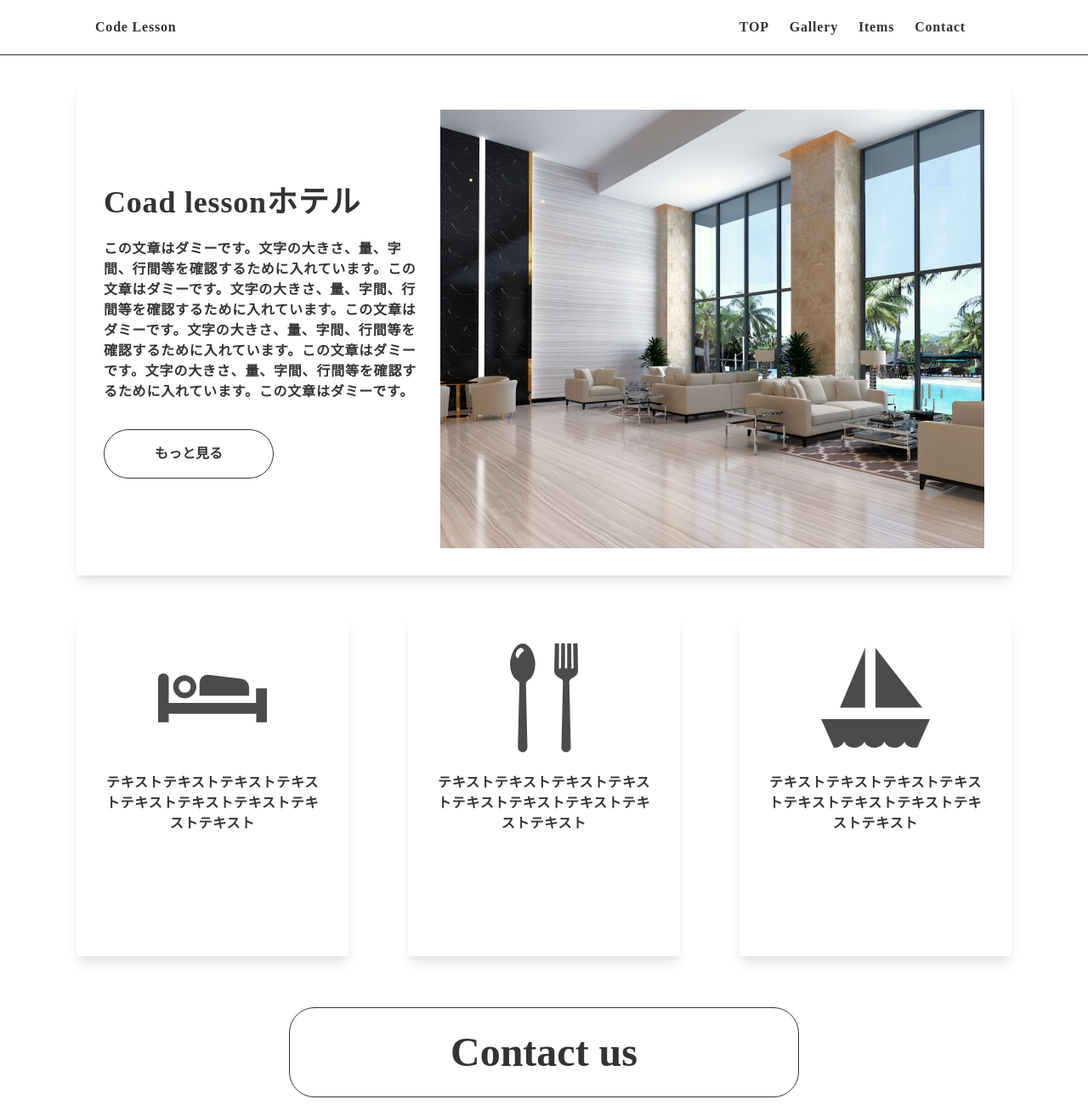
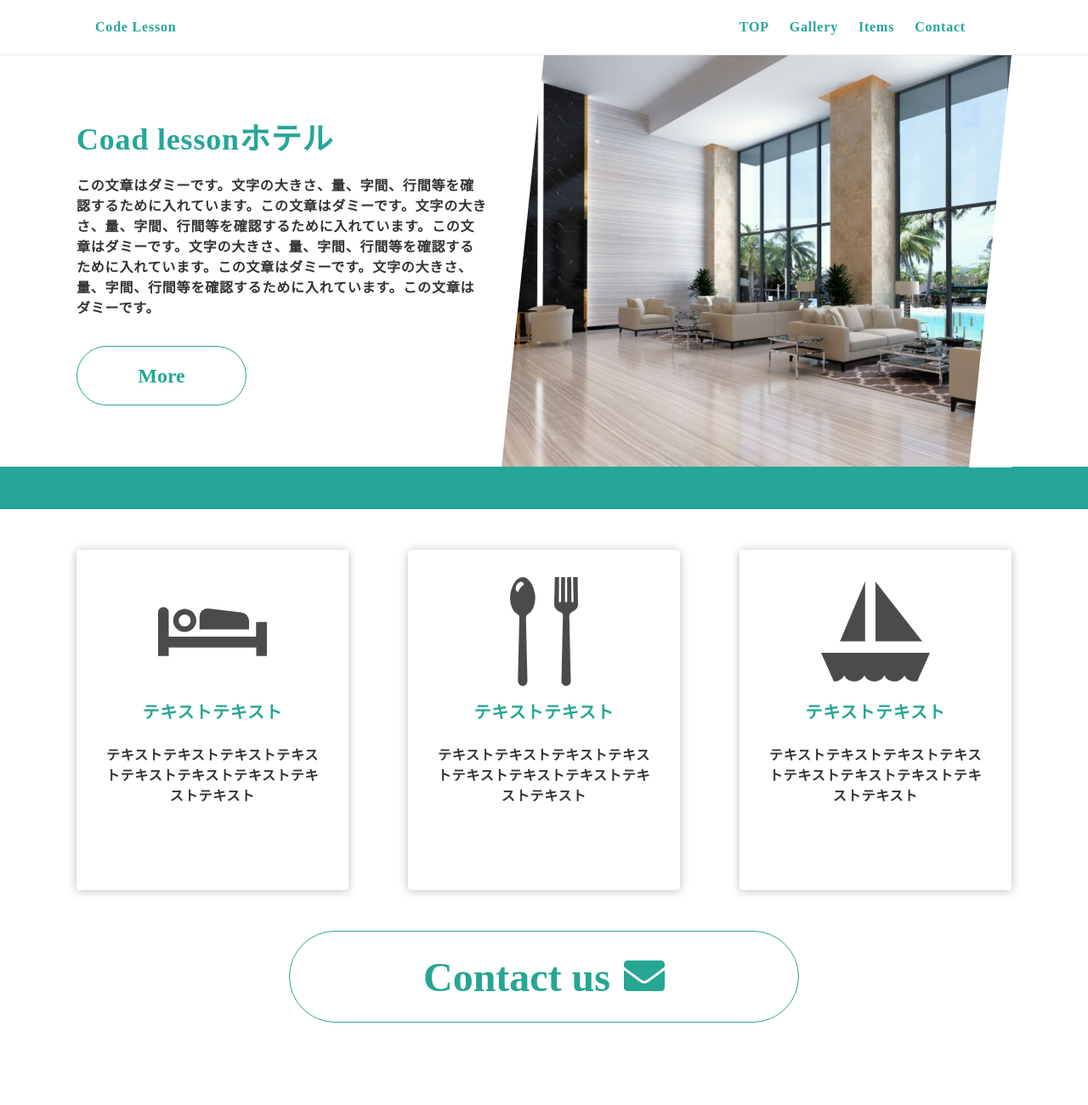
Before and after one commit to kasuyaofcb/responsive_test, a plain HTML site: page index.html in a window 1280 px wide. Shown: the whole page at 85% size. After the commit the page ends 1251 px from the top, so only its background shows below. Drawn offline with Linux system fonts and the light colour scheme; some packages are replaced by stand-ins of ours.

Commit message:
40th commit

```diff
--- a/css/style.css
+++ b/css/style.css
@@ -10,7 +10,7 @@ body {
 }
 
 .header{
-  border-bottom: 1px solid #333;
+  border-bottom: 1px solid #ebeaeb;
 }
 
 .header-wrapper {
@@ -23,8 +23,12 @@ body {
 
 }
 
+.wrapper-left {
+  color:#26a69a;
+}
 .wrapper-right {
   padding: 8px;
+  color:#26a69a;
 }
 
 .menu {
@@ -48,7 +52,7 @@ body {
 .line-bottom {
   width: 30px;
   height: 2px;
-  background-color: #333;
+  background-color: #26a69a;
   position: absolute;
 }
 
@@ -73,20 +77,49 @@ body {
 
 .fv {
   max-width: 1100px;
-  margin: 32px auto 0;
+  margin: 0 auto ;
 }
 
+
+
 .fv-card {
-  padding: 32px;
   display: flex;
   justify-content: space-between;
   border-radius: 4px;
-  box-shadow: 0 10px 15px -3px rgba(0, 0, 0, 0.1),
-    0 4px 6px -2px rgba(0, 0, 0, 0.05);
+
 }
 
-fv-img{
+
+
+.fv-img{
   max-width: 600px;
+  position:relative;
+}
+
+.fv-img::before{
+  content: "";
+  position: absolute;
+  z-index: 2;
+  top: 0;
+  width: 0;
+  height: 0;
+  border-style: solid;
+  left: 0;
+  border-width: 485px 50px 0 0;
+  border-color: #fff transparent transparent;
+}
+
+.fv-img::after{
+  content: "";
+  position: absolute;
+  z-index: 2;
+  top: 0;
+  width: 0;
+  height: 0;
+  border-style: solid;
+  right: 0;
+  border-width: 0 0 485px 50px;
+  border-color: transparent transparent #fff;
 }
 
 .img-item{
@@ -106,24 +139,26 @@ fv-img{
 .title {
   font-size: 36px;
   margin-bottom: 16px;
+  color: #26a69a;
 }
 
 .btn {
   display:block;
   width:200px;
-  border: 1px solid #333;
-  color: #333;
-  border-radius: 30px;
+  border: 1px solid #26a693;
+  color:#26a693;
+  border-radius: 60px;
   padding: 16px;
   margin-top: 32px;
   transition: 0.3s;
   text-align: center;
+ font-size:24px;
 }
 
 .btn:hover {
-  background: #333;
   color: #fff;
   transition: 0.3s;
+  background:#26a69a;
 }
 
 @media (max-width: 1100px) {
@@ -142,11 +177,18 @@ fv-img{
 }
 }
 
+.line{
+  height:50px;
+  width:100%;
+  background:#26a69a;
+}
+
 .category {
   margin: 48px auto 0;
   max-width: 1100px;
   display: flex;
   justify-content: space-between;
+  column-gap: 64px;
 }
 
 .category-item {
@@ -154,10 +196,15 @@ fv-img{
   min-width: 300px;
   height: 400px;
   border-radius: 4px;
-  box-shadow: 0 10px 15px -3px rgba(0, 0, 0, 0.1),
-    0 4px 6px -2px rgba(0, 0, 0, 0.05);
+  box-shadow: 0 1px 12px 0 rgb(0 0 0 / 25%);
   padding: 32px;
   text-align: center;
+}
+
+.category-title{
+  color:#26a693;
+  font-size:20px;
+  margin-top:16px;
 }
 
 .category-text {
@@ -173,22 +220,39 @@ overflow-x:scroll;
 
 .contact-btn {
   display:block;
-  border: 1px solid #333;
-  color: #333;
-  border-radius: 30px;
+  border: 1px solid #26a693;
+  color:#26a693;
+  border-radius: 60px;
   padding: 16px;
-  margin: 60px auto;
+  margin: 48px auto;
   transition: 0.3s;
   text-align: center;
   width: 600px;
   font-size: 48px;
 }
+.contact-btn::after{
+  padding-left:16px;
+  font-family: "Font Awesome 5 Free";
+  font-weight: 900;
+  content: "\f0e0";
+  font-size: 48px;
+  color:  #26a693;
+}
+
 
 .contact-btn:hover {
-  background: #333;
+  background: #26a693;
   color: #fff;
   transition: 0.3s;
 }
+
+.contact-btn:hover::after {
+  background: #26a693;
+  color: #fff;
+  transition: 0.3s;
+}
+
+
 
 @media (max-width: 1100px) {
  .contact-btn{
@@ -199,7 +263,7 @@ overflow-x:scroll;
 
 @media (max-width: 600px) {
   .contact-btn{
-    font-size:16px;
+    font-size:20px;
     width: 200px;
   }
  }
--- a/index.html
+++ b/index.html
@@ -10,6 +10,8 @@
 			href="https://cdn.jsdelivr.net/npm/destyle.css@1.0.15/destyle.css"
 		/>
 		<link rel="stylesheet" href="css/style.css" />
+		<link href='https://use.fontawesome.com/releases/v5.6.1/css/all.css' rel='stylesheet'/>
+		<link href='https://stackpath.bootstrapcdn.com/font-awesome/4.7.0/css/font-awesome.min.css' rel='stylesheet'/>
 		<title>レスポンシブ対応するためのスキルをみにつけよう</title>
 	</head>
 	<body>
@@ -39,28 +41,32 @@
 						<p class="text">
 							この文章はダミーです。文字の大きさ、量、字間、行間等を確認するために入れています。この文章はダミーです。文字の大きさ、量、字間、行間等を確認するために入れています。この文章はダミーです。文字の大きさ、量、字間、行間等を確認するために入れています。この文章はダミーです。文字の大きさ、量、字間、行間等を確認するために入れています。この文章はダミーです。
 						</p>
-						<button class="btn">もっと見る</button>
+						<button class="btn">More</button>
 					</div>
-					<figure class="fv-img">
+					<div class="fv-img">
 						<img src="img/robby.jpg" alt="ロビー" class="img-item" />
-					</figure>
+					</div>
 				</div>
 			</div>
+			<div class="line"></div>
 			<div class="category">
 				<div class="category-item">
 					<img src="img/room.png" alt="部屋" />
+					<p class="category-title">テキストテキスト</p>
 					<p class="category-text">
 						テキストテキストテキストテキストテキストテキストテキストテキストテキスト
 					</p>
 				</div>
 				<div class="category-item">
 					<img src="img/restaurant.png" alt="レストラン" />
+					<p class="category-title">テキストテキスト</p>
 					<p class="category-text">
 						テキストテキストテキストテキストテキストテキストテキストテキストテキスト
 					</p>
 				</div>
 				<div class="category-item">
 					<img src="img/activity.png" alt="アクテビティ" />
+					<p class="category-title">テキストテキスト</p>
 					<p class="category-text">
 						テキストテキストテキストテキストテキストテキストテキストテキストテキスト
 					</p>
```
